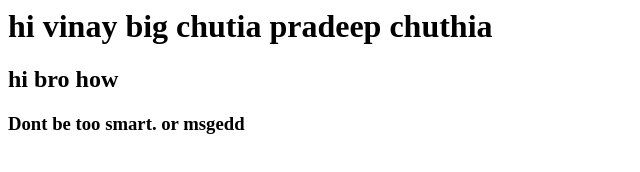
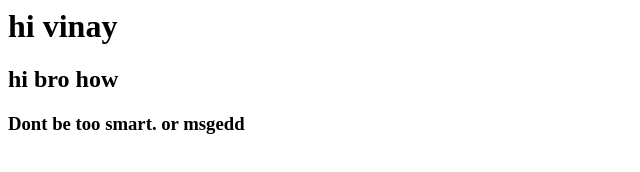
Before and after one commit to kalki2/firstgitrepo, a plain HTML site: page index.html in a window 1280 px wide. Shown: the whole page, without its empty margins (0-640 px from the left). Drawn offline with Linux system fonts and the light colour scheme.

Commit message:
updated quote 1

```diff
--- a/index.html
+++ b/index.html
@@ -1,6 +1,6 @@
 <html>
 <body>
-<h1>hi vinay big chutia pradeep chuthia</h1>
+<h1>hi vinay </h1>
 <h2>hi bro how</h2>
 <h3>Dont be too smart. or msgedd</h3>
 </body>
```
